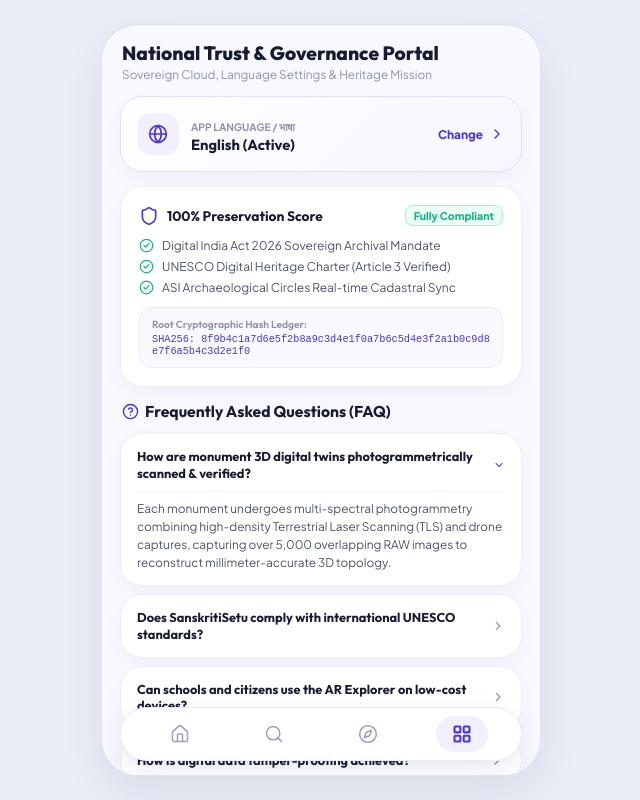
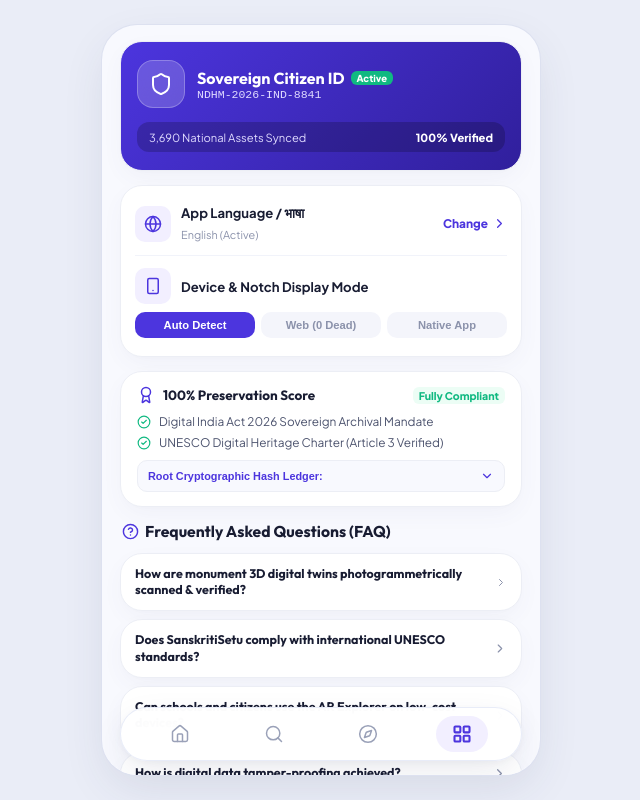
Before and after one commit to KunalGhadge/sanskritisetu, a React (Vite) app: page / in a window 1280 px wide. Both pictures are taken after a click on the button 781 px from the left and 734 px from the top of the page. Shown: the whole page, without its empty margins (319-959 px from the left). Built offline with nearby package versions, Linux system fonts and the light colour scheme.

Commit message:
feat: add multi-monument AR selector carousel, redesign Trust/Menu portal into structured settings, and fix multilingual CSS button wrapping

```diff
--- a/src/screens/TrustProfileScreen.tsx
+++ b/src/screens/TrustProfileScreen.tsx
@@ -17,7 +17,8 @@
   Minimize2,
   Award,
   Layers,
-  Sparkles
+  Sparkles,
+  UserCheck
 } from 'lucide-react';
 import { LanguageCode, TRANSLATIONS } from '../utils/i18n';
 
@@ -38,8 +39,9 @@
   isFullscreen,
   onToggleFullscreen,
 }) => {
-  const [openFaqIdx, setOpenFaqIdx] = useState<number | null>(0);
+  const [openFaqIdx, setOpenFaqIdx] = useState<number | null>(null);
   const [showLanguageModal, setShowLanguageModal] = useState(false);
+  const [showHashDetails, setShowHashDetails] = useState(false);
 
   const t = TRANSLATIONS[currentLanguage];
 
@@ -66,127 +68,217 @@
     }
   ];
 
-  const LANGUAGES: { code: LanguageCode; label: string; native: string }[] = [
-    { code: 'en', label: 'English', native: 'English' },
-    { code: 'hi', label: 'Hindi', native: 'हिंदी' },
-    { code: 'mr', label: 'Marathi', native: 'मराठी' },
-    { code: 'kn', label: 'Kannada', native: 'ಕನ್ನಡ' },
-    { code: 'ta', label: 'Tamil', native: 'தமிழ்' },
+  const LANGUAGES: { code: LanguageCode; label: string; native: string; flag: string }[] = [
+    { code: 'en', label: 'English', native: 'English', flag: '🇬🇧' },
+    { code: 'hi', label: 'Hindi', native: 'हिंदी', flag: '🇮🇳' },
+    { code: 'mr', label: 'Marathi', native: 'मराठी', flag: '🇮🇳' },
+    { code: 'kn', label: 'Kannada', native: 'ಕನ್ನಡ', flag: '🇮🇳' },
+    { code: 'ta', label: 'Tamil', native: 'தமிழ்', flag: '🇮🇳' },
   ];
 
   return (
     <div style={{ display: 'flex', flexDirection: 'column', gap: '14px' }}>
-      {/* Top Header */}
-      <div style={{ padding: '0 2px' }}>
-        <h2 style={{ fontSize: '1.2rem', fontWeight: 800, color: '#181c32', margin: '0 0 2px 0', fontFamily: 'Outfit, sans-serif' }}>
-          National Trust & Governance Portal
-        </h2>
-        <p style={{ fontSize: '0.74rem', color: '#8b92ab', margin: 0 }}>
-          Sovereign Cloud, Language Settings & Heritage Mission
-        </p>
+      {/* Profile & National Cloud ID Card */}
+      <div className="digi-card" style={{ padding: '18px 16px', margin: 0, background: 'linear-gradient(135deg, #4c35de 0%, #301f9c 100%)', color: '#ffffff' }}>
+        <div style={{ display: 'flex', alignItems: 'center', gap: '12px' }}>
+          <div style={{
+            width: '48px',
+            height: '48px',
+            borderRadius: '16px',
+            backgroundColor: 'rgba(255, 255, 255, 0.18)',
+            backdropFilter: 'blur(10px)',
+            display: 'flex',
+            alignItems: 'center',
+            justifyContent: 'center',
+            color: '#ffffff',
+            border: '1px solid rgba(255, 255, 255, 0.25)',
+          }}>
+            <Shield size={24} />
           </div>
 
-      {/* Language Switcher Card */}
+          <div style={{ flexGrow: 1 }}>
+            <div style={{ display: 'flex', alignItems: 'center', gap: '6px' }}>
+              <strong style={{ fontSize: '1rem', fontFamily: 'Outfit, sans-serif' }}>Sovereign Citizen ID</strong>
+              <div style={{ background: '#10b981', color: '#ffffff', padding: '1px 6px', borderRadius: '6px', fontSize: '0.6rem', fontWeight: 800 }}>
+                Active
+              </div>
+            </div>
+            <span style={{ fontSize: '0.72rem', color: '#e0dbff', display: 'block', fontFamily: 'monospace' }}>
+              NDHM-2026-IND-8841
+            </span>
+          </div>
+        </div>
+
+        <div style={{
+          marginTop: '14px',
+          padding: '8px 12px',
+          background: 'rgba(0, 0, 0, 0.2)',
+          borderRadius: '12px',
+          display: 'flex',
+          justifyContent: 'space-between',
+          alignItems: 'center',
+          fontSize: '0.7rem',
+          color: '#e0dbff',
+        }}>
+          <span>3,690 National Assets Synced</span>
+          <span style={{ fontWeight: 800, color: '#ffffff' }}>100% Verified</span>
+        </div>
+      </div>
+
+      {/* Settings Group 1: Language & Display */}
+      <div className="digi-card" style={{ padding: '6px 14px', margin: 0 }}>
+        {/* Language Row */}
         <div
           onClick={() => setShowLanguageModal(true)}
-        className="digi-card"
           style={{
-          padding: '16px',
-          margin: 0,
+            padding: '12px 0',
             display: 'flex',
             alignItems: 'center',
             justifyContent: 'space-between',
             cursor: 'pointer',
-          border: '1.5px solid #e3dfff',
-          background: 'linear-gradient(135deg, #ffffff 0%, #f7f5ff 100%)',
+            borderBottom: '1px solid #f1f3fa',
           }}
         >
-        <div style={{ display: 'flex', alignItems: 'center', gap: '12px' }}>
+          <div style={{ display: 'flex', alignItems: 'center', gap: '10px' }}>
             <div style={{
-            width: '42px',
-            height: '42px',
-            borderRadius: '14px',
+              width: '36px',
+              height: '36px',
+              borderRadius: '10px',
               backgroundColor: '#f2efff',
               color: '#4c35de',
               display: 'flex',
               alignItems: 'center',
               justifyContent: 'center',
             }}>
-            <Globe size={20} />
+              <Globe size={18} />
             </div>
             <div>
-            <span style={{ fontSize: '0.64rem', color: '#8b92ab', fontWeight: 700, textTransform: 'uppercase' }}>
-              App Language / भाषा
+              <strong style={{ fontSize: '0.82rem', color: '#181c32', display: 'block' }}>
+                {t.appLanguageTitle}
+              </strong>
+              <span style={{ fontSize: '0.68rem', color: '#8b92ab' }}>
+                {t.languageName} (Active)
               </span>
-            <strong style={{ fontSize: '0.92rem', color: '#181c32', display: 'block', fontFamily: 'Outfit, sans-serif' }}>
-              {t.languageName} (Active)
+            </div>
+          </div>
+
+          <div style={{ display: 'flex', alignItems: 'center', gap: '4px', color: '#4c35de', fontSize: '0.74rem', fontWeight: 800 }}>
+            <span>{t.changeButton}</span>
+            <ChevronRight size={15} />
+          </div>
+        </div>
+
+        {/* Notch / Safe Area Display Row */}
+        <div style={{ padding: '12px 0' }}>
+          <div style={{ display: 'flex', justifyContent: 'space-between', alignItems: 'center', marginBottom: '8px' }}>
+            <div style={{ display: 'flex', alignItems: 'center', gap: '10px' }}>
+              <div style={{
+                width: '36px',
+                height: '36px',
+                borderRadius: '10px',
+                backgroundColor: '#f2efff',
+                color: '#4c35de',
+                display: 'flex',
+                alignItems: 'center',
+                justifyContent: 'center',
+              }}>
+                <Smartphone size={18} />
+              </div>
+              <strong style={{ fontSize: '0.82rem', color: '#181c32' }}>
+                {t.deviceDisplayModeTitle}
               </strong>
             </div>
           </div>
 
-        <div style={{ display: 'flex', alignItems: 'center', gap: '6px' }}>
-          <span style={{ fontSize: '0.74rem', color: '#4c35de', fontWeight: 800 }}>Change</span>
-          <ChevronRight size={16} color="#4c35de" />
+          <div style={{ display: 'grid', gridTemplateColumns: '1fr 1fr 1fr', gap: '6px' }}>
+            {(['auto', 'webapp', 'app'] as const).map((mode) => (
+              <button
+                key={mode}
+                onClick={() => onSelectNotchMode(mode)}
+                style={{
+                  padding: '7px 2px',
+                  borderRadius: '10px',
+                  border: 'none',
+                  fontSize: '0.7rem',
+                  fontWeight: 800,
+                  background: notchMode === mode ? '#4c35de' : '#f4f5fb',
+                  color: notchMode === mode ? '#ffffff' : '#8b92ab',
+                  cursor: 'pointer',
+                  transition: 'all 0.15s ease',
+                }}
+              >
+                {mode === 'auto' ? t.autoDetectMode : mode === 'webapp' ? t.webMode : t.nativeAppMode}
+              </button>
+            ))}
+          </div>
         </div>
       </div>
 
-      {/* National Mission Trust Certificate Card */}
-      <div className="digi-card" style={{ padding: '18px', margin: 0 }}>
-        <div style={{ display: 'flex', justifyContent: 'space-between', alignItems: 'center', marginBottom: '12px' }}>
+      {/* Settings Group 2: Sovereign Trust & Ledger */}
+      <div className="digi-card" style={{ padding: '14px 16px', margin: 0 }}>
+        <div style={{ display: 'flex', justifyContent: 'space-between', alignItems: 'center', marginBottom: '10px' }}>
           <div style={{ display: 'flex', alignItems: 'center', gap: '8px' }}>
-            <Shield size={20} color="#4c35de" />
-            <strong style={{ fontSize: '0.86rem', color: '#181c32', fontFamily: 'Outfit, sans-serif' }}>
-              100% Preservation Score
+            <Award size={18} color="#4c35de" />
+            <strong style={{ fontSize: '0.84rem', color: '#181c32', fontFamily: 'Outfit, sans-serif' }}>
+              {t.preservationScoreTitle}
             </strong>
           </div>
-          <span style={{
-            background: '#ecfdf5',
-            color: '#10b981',
-            fontSize: '0.66rem',
-            fontWeight: 800,
-            padding: '3px 8px',
-            borderRadius: '8px',
-            border: '1px solid #a7f3d0',
-          }}>
-            Fully Compliant
+          <span style={{ fontSize: '0.66rem', color: '#10b981', fontWeight: 800, background: '#ecfdf5', padding: '2px 6px', borderRadius: '6px' }}>
+            {t.fullyCompliantBadge}
           </span>
         </div>
 
-        <div style={{ display: 'flex', flexDirection: 'column', gap: '6px', fontSize: '0.75rem', color: '#4b526d' }}>
+        <div style={{ display: 'flex', flexDirection: 'column', gap: '6px', fontSize: '0.74rem', color: '#4b526d' }}>
           <div style={{ display: 'flex', alignItems: 'center', gap: '8px' }}>
-            <CheckCircle2 size={15} color="#10b981" />
-            <span>Digital India Act 2026 Sovereign Archival Mandate</span>
+            <CheckCircle2 size={14} color="#10b981" />
+            <span>{t.digitalIndiaActCompliance}</span>
           </div>
           <div style={{ display: 'flex', alignItems: 'center', gap: '8px' }}>
-            <CheckCircle2 size={15} color="#10b981" />
-            <span>UNESCO Digital Heritage Charter (Article 3 Verified)</span>
-          </div>
-          <div style={{ display: 'flex', alignItems: 'center', gap: '8px' }}>
-            <CheckCircle2 size={15} color="#10b981" />
-            <span>ASI Archaeological Circles Real-time Cadastral Sync</span>
+            <CheckCircle2 size={14} color="#10b981" />
+            <span>{t.unescoCharterCompliance}</span>
           </div>
         </div>
 
-        {/* Cryptographic SHA-256 Root Seal */}
+        <button
+          onClick={() => setShowHashDetails(!showHashDetails)}
+          style={{
+            marginTop: '10px',
+            background: '#f8f9fe',
+            border: '1px solid #eceef5',
+            borderRadius: '10px',
+            padding: '8px 10px',
+            width: '100%',
+            fontSize: '0.68rem',
+            color: '#4c35de',
+            fontWeight: 700,
+            cursor: 'pointer',
+            display: 'flex',
+            justifyContent: 'space-between',
+            alignItems: 'center',
+          }}
+        >
+          <span>{t.rootHashLabel}</span>
+          <ChevronDown size={14} style={{ transform: showHashDetails ? 'rotate(180deg)' : 'none', transition: 'transform 0.15s ease' }} />
+        </button>
+
+        {showHashDetails && (
           <div style={{
-          marginTop: '12px',
-          padding: '10px 12px',
-          backgroundColor: '#f8f9fe',
-          borderRadius: '12px',
-          border: '1px solid #eceef5',
+            marginTop: '6px',
+            padding: '8px',
+            backgroundColor: '#ffffff',
+            borderRadius: '8px',
+            border: '1px solid #e3dfff',
             fontFamily: 'monospace',
-          fontSize: '0.64rem',
-          color: '#4c35de',
+            fontSize: '0.62rem',
+            color: '#181c32',
             wordBreak: 'break-all',
           }}>
-          <span style={{ color: '#8b92ab', display: 'block', marginBottom: '2px', fontFamily: 'Outfit, sans-serif', fontWeight: 600 }}>
-            Root Cryptographic Hash Ledger:
-          </span>
             SHA256: 8f9b4c1a7d6e5f2b8a9c3d4e1f0a7b6c5d4e3f2a1b0c9d8e7f6a5b4c3d2e1f0
           </div>
+        )}
       </div>
 
-      {/* Frequently Asked Questions (FAQ) */}
+      {/* Settings Group 3: Frequently Asked Questions (FAQ) */}
       <div>
         <div className="digi-section-header">
           <h3 className="digi-section-title">
@@ -202,18 +294,18 @@
               <div
                 key={idx}
                 className="digi-card"
-                style={{ padding: '14px 16px', margin: 0, cursor: 'pointer' }}
+                style={{ padding: '12px 14px', margin: 0, cursor: 'pointer' }}
                 onClick={() => setOpenFaqIdx(isOpen ? null : idx)}
               >
-                <div style={{ display: 'flex', justifyContent: 'space-between', alignItems: 'center', gap: '10px' }}>
-                  <strong style={{ fontSize: '0.8rem', color: '#181c32', fontFamily: 'Outfit, sans-serif', lineHeight: 1.3 }}>
+                <div style={{ display: 'flex', justifyContent: 'space-between', alignItems: 'center', gap: '8px' }}>
+                  <strong style={{ fontSize: '0.78rem', color: '#181c32', fontFamily: 'Outfit, sans-serif', lineHeight: 1.3 }}>
                     {faq.q}
                   </strong>
-                  {isOpen ? <ChevronDown size={16} color="#4c35de" /> : <ChevronRight size={16} color="#8b92ab" />}
+                  {isOpen ? <ChevronDown size={15} color="#4c35de" /> : <ChevronRight size={15} color="#8b92ab" />}
                 </div>
 
                 {isOpen && (
-                  <p style={{ fontSize: '0.74rem', color: '#4b526d', margin: '10px 0 0 0', lineHeight: 1.5, borderTop: '1px solid #f1f3fa', paddingTop: '8px' }}>
+                  <p style={{ fontSize: '0.74rem', color: '#4b526d', margin: '8px 0 0 0', lineHeight: 1.4, borderTop: '1px solid #f1f3fa', paddingTop: '8px' }}>
                     {faq.a}
                   </p>
                 )}
@@ -223,47 +315,8 @@
         </div>
       </div>
 
-      {/* Display & Notch Mode Switcher */}
-      <div className="digi-card" style={{ padding: '16px', margin: 0 }}>
-        <h4 style={{ fontSize: '0.84rem', fontWeight: 800, color: '#181c32', margin: '0 0 10px 0', fontFamily: 'Outfit, sans-serif' }}>
-          Device & Notch Display Mode
-        </h4>
-
-        <div style={{ display: 'grid', gridTemplateColumns: '1fr 1fr 1fr', gap: '6px', marginBottom: '12px' }}>
-          {(['auto', 'webapp', 'app'] as const).map((mode) => (
-            <button
-              key={mode}
-              onClick={() => onSelectNotchMode(mode)}
-              style={{
-                padding: '8px 4px',
-                borderRadius: '12px',
-                border: 'none',
-                fontSize: '0.72rem',
-                fontWeight: 800,
-                textTransform: 'capitalize',
-                background: notchMode === mode ? '#4c35de' : '#f4f5fb',
-                color: notchMode === mode ? '#ffffff' : '#8b92ab',
-                cursor: 'pointer',
-                transition: 'all 0.15s ease',
-              }}
-            >
-              {mode === 'auto' ? 'Auto Detect' : mode === 'webapp' ? 'Web (0 Dead)' : 'Native App'}
-            </button>
-          ))}
-        </div>
-
-        <button
-          onClick={onToggleFullscreen}
-          className="btn-digi-secondary"
-          style={{ width: '100%', padding: '10px', fontSize: '0.78rem' }}
-        >
-          {isFullscreen ? <Minimize2 size={15} /> : <Maximize2 size={15} />}
-          <span>{isFullscreen ? 'Exit Fullscreen' : 'Enter Fullscreen Immersive Mode'}</span>
-        </button>
-      </div>
-
-      {/* Citizen Helpdesk & Contact Strip */}
-      <div className="digi-card" style={{ padding: '14px 16px', margin: 0, backgroundColor: '#ffffff', display: 'flex', alignItems: 'center', justifyContent: 'space-between' }}>
+      {/* Settings Group 4: Helpline & Support */}
+      <div className="digi-card" style={{ padding: '14px 16px', margin: 0, display: 'flex', alignItems: 'center', justifyContent: 'space-between' }}>
         <div style={{ display: 'flex', alignItems: 'center', gap: '10px' }}>
           <div style={{
             width: '36px',
@@ -278,8 +331,8 @@
             <Phone size={16} />
           </div>
           <div>
-            <strong style={{ fontSize: '0.78rem', color: '#181c32', display: 'block' }}>National Heritage Helpline</strong>
-            <span style={{ fontSize: '0.68rem', color: '#4c35de', fontWeight: 800 }}>Toll Free: 1800-11-4040</span>
+            <strong style={{ fontSize: '0.78rem', color: '#181c32', display: 'block' }}>{t.nationalHelplineTitle}</strong>
+            <span style={{ fontSize: '0.68rem', color: '#4c35de', fontWeight: 800 }}>{t.tollFreeNumber}</span>
           </div>
         </div>
       </div>
@@ -305,8 +358,8 @@
             style={{ maxWidth: '340px', width: '100%', margin: 0, padding: '20px' }}
             onClick={(e) => e.stopPropagation()}
           >
-            <h4 style={{ fontSize: '1rem', fontWeight: 800, color: '#181c32', margin: '0 0 12px 0', fontFamily: 'Outfit, sans-serif' }}>
-              Select Official Language / भाषा चुनें
+            <h4 style={{ fontSize: '0.96rem', fontWeight: 800, color: '#181c32', margin: '0 0 12px 0', fontFamily: 'Outfit, sans-serif' }}>
+              {t.selectLanguageModalTitle}
             </h4>
 
             <div style={{ display: 'flex', flexDirection: 'column', gap: '8px' }}>
@@ -320,7 +373,7 @@
                       setShowLanguageModal(false);
                     }}
                     style={{
-                      padding: '12px 14px',
+                      padding: '10px 14px',
                       borderRadius: '14px',
                       border: isSelected ? '1.5px solid #4c35de' : '1px solid #eceef5',
                       background: isSelected ? '#f2efff' : '#ffffff',
@@ -330,9 +383,12 @@
                       cursor: 'pointer',
                     }}
                   >
+                    <div style={{ display: 'flex', alignItems: 'center', gap: '10px' }}>
+                      <span style={{ fontSize: '1.2rem' }}>{lang.flag}</span>
                       <div style={{ textAlign: 'left' }}>
                         <strong style={{ fontSize: '0.84rem', color: '#181c32', display: 'block' }}>{lang.native}</strong>
                         <span style={{ fontSize: '0.68rem', color: '#8b92ab' }}>{lang.label}</span>
+                      </div>
                     </div>
                     {isSelected && <CheckCircle2 size={16} color="#4c35de" />}
                   </button>
```
Also changed, not shown: src/index.css (+9 -3 lines), src/screens/ARExplorerScreen.tsx (+109 -30 lines). Lines whose indentation alone changed are shown as unchanged.
